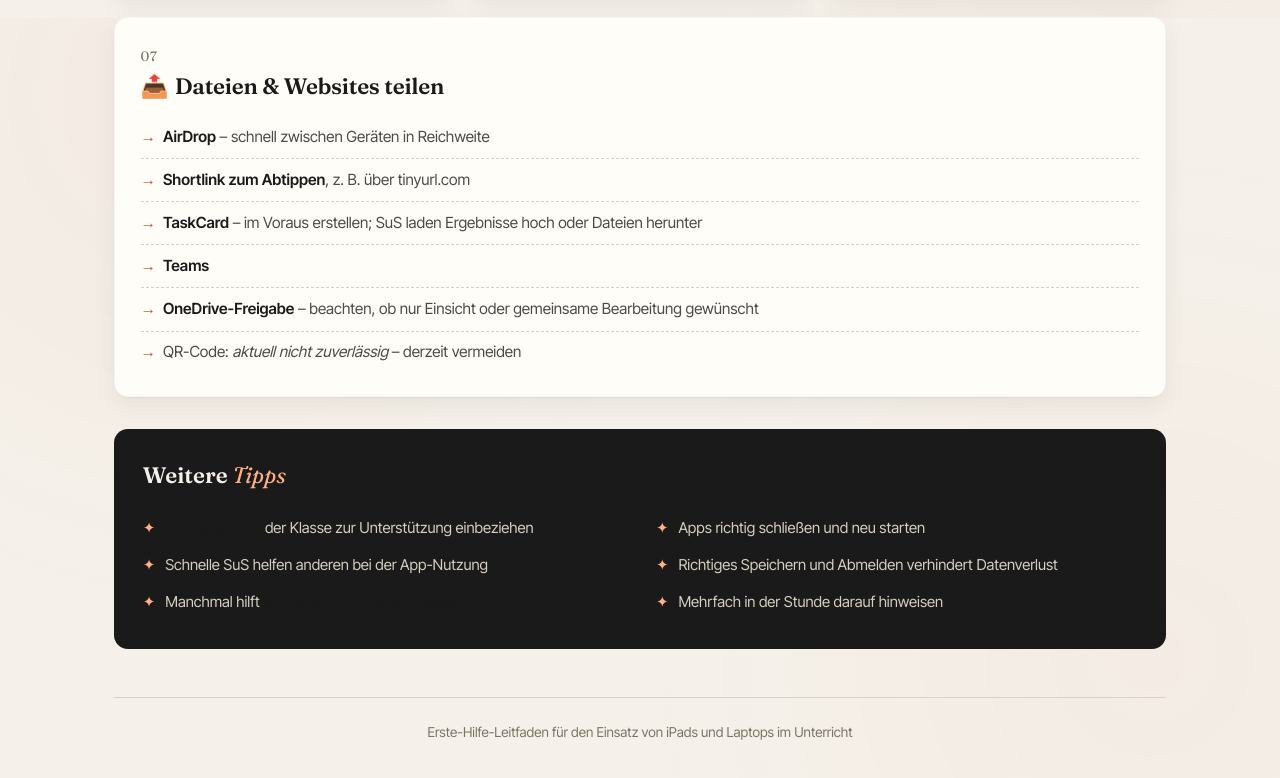
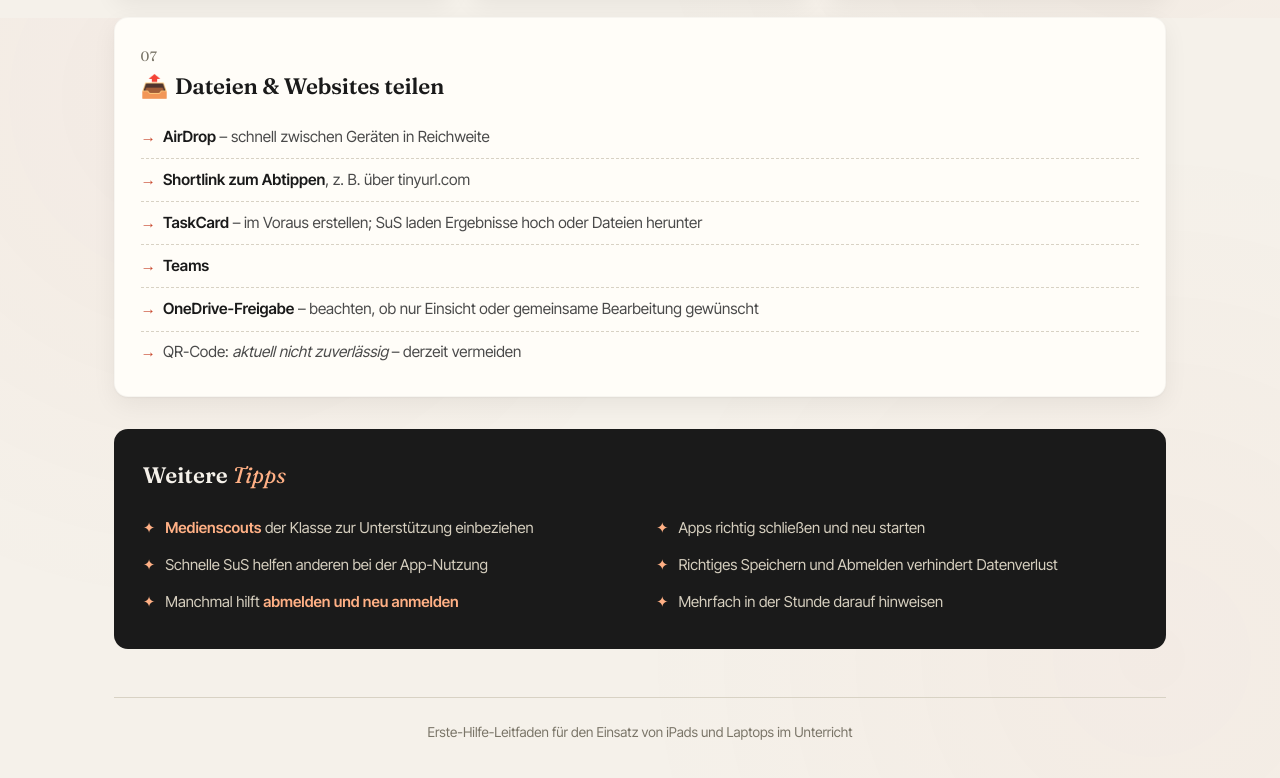
Before and after one commit to LepoldThaddenschule/erste_Hilfe_iPadLaptop, a plain HTML site: page index.html in a window 1280 px wide. Shown: the part 1582-2360 px from the top of the page. Drawn offline with Linux system fonts and the light colour scheme.

Commit message:
Add files via upload

```diff
--- a/index.html
+++ b/index.html
@@ -336,6 +336,11 @@
     color: #ffb085;
   }
 
+  .tips strong {
+    color: #ffb085;
+    font-weight: 600;
+  }
+
   @media (max-width: 600px) {
     .tips ul { columns: 1; }
     .wrap { padding: 1.5rem 1rem 3rem; }
```
